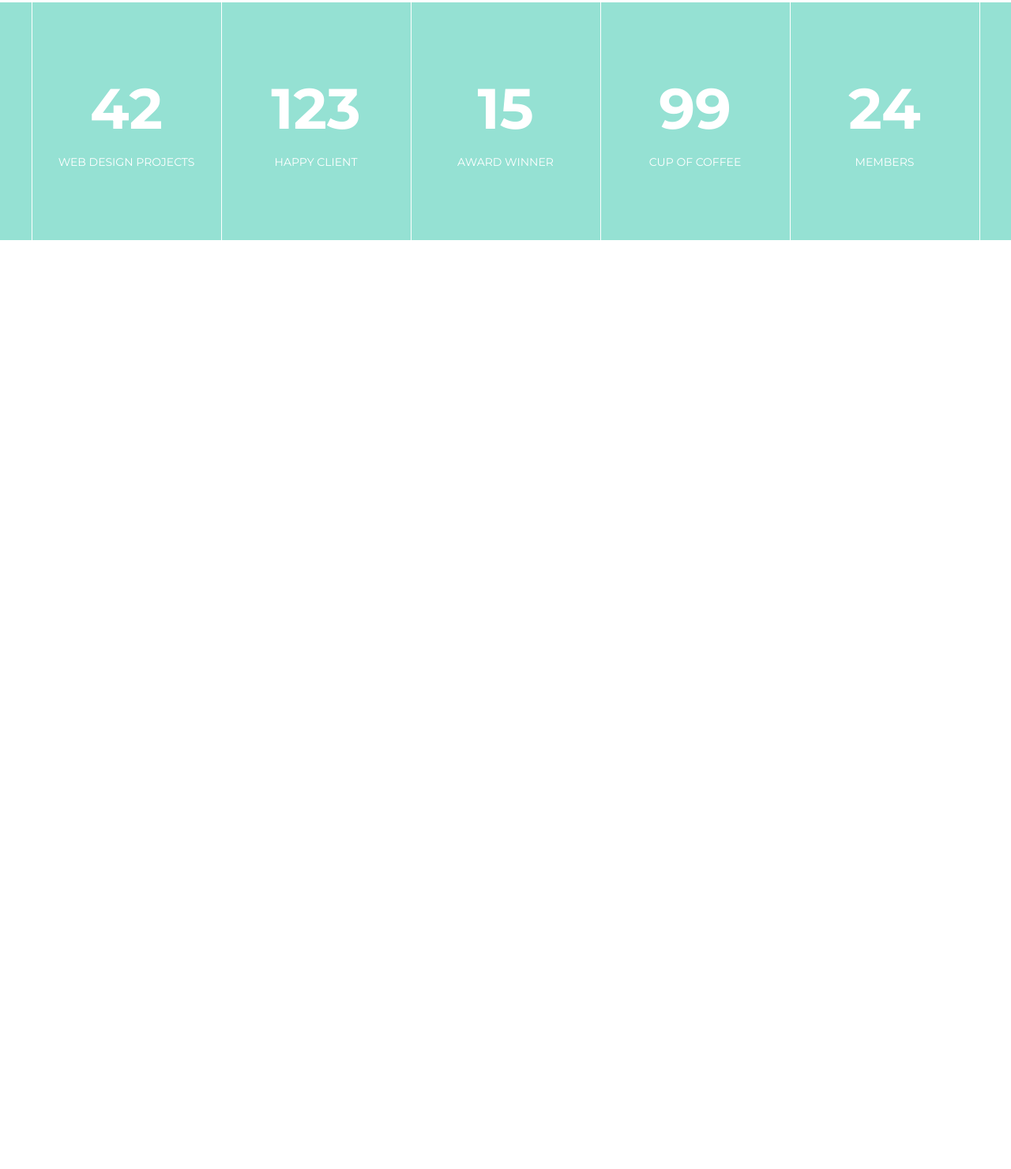
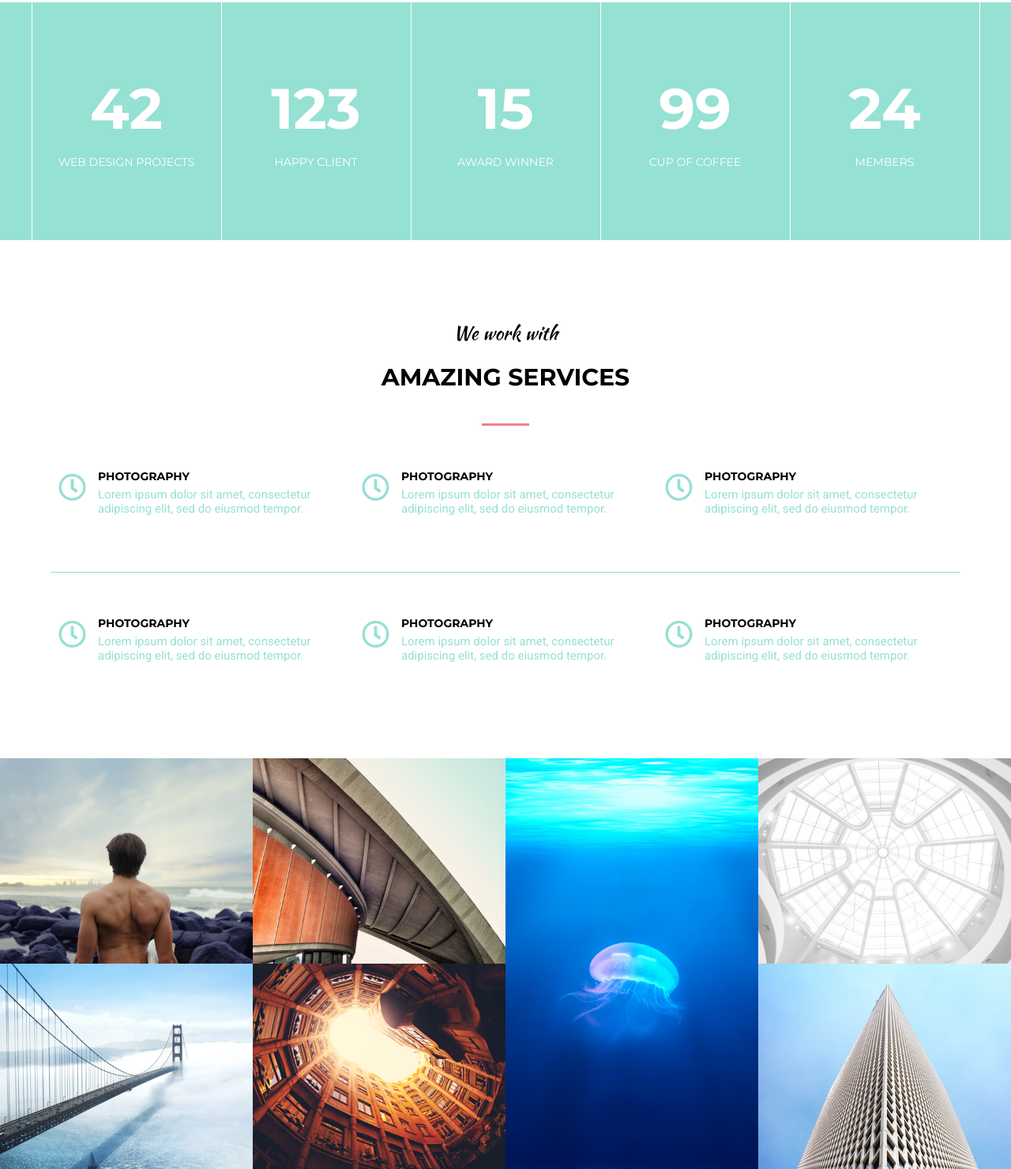
Before and after one commit to SuvStreet/HomeWork6_ORmedia, a plain HTML site: page index.html in a window 1280 px wide. Shown: the part 1552-3032 px from the top of the page at 79% size. Before the commit the page ends 1956 px from the top, so only its background shows below. Drawn offline with Linux system fonts and the light colour scheme.

Commit message:
add section4

```diff
--- a/index.html
+++ b/index.html
@@ -7,7 +7,7 @@
         <link rel="stylesheet" href="./style/style.css" />
         <link rel="shortcut icon" href="./img/icon.jpg" type="image/jpg" />
         <link rel="stylesheet" href="./style/style_img.css" />
-        <link rel="stylesheet" href="./style/media_request.css">
+        <link rel="stylesheet" href="./style/media_request.css" />
         <link
             href="https://fonts.googleapis.com/css2?family=Kaushan+Script&family=Montserrat:wght@400;700&family=Roboto:ital,wght@0,400;1,300&display=swap"
             rel="stylesheet"
@@ -118,6 +118,89 @@
                     </div>
                 </div>
             </section>
+            <section class="container4 center">
+                <p>We work with</p>
+                <h2>Amazing Services</h2>
+                <span>
+                    <i class="g_line_red2"></i>
+                </span>
+                <div class="grid_icon">
+                    <div class="item_icon">
+                        <i class="far fa-clock"></i>
+                        <h4>Photography</h4>
+                        <p>
+                            Lorem ipsum dolor sit amet, consectetur adipiscing
+                            elit, sed do eiusmod tempor.
+                        </p>
+                    </div>
+                    <div class="item_icon">
+                        <i class="far fa-clock"></i>
+                        <h4>Photography</h4>
+                        <p>
+                            Lorem ipsum dolor sit amet, consectetur adipiscing
+                            elit, sed do eiusmod tempor.
+                        </p>
+                    </div>
+                    <div class="item_icon">
+                        <i class="far fa-clock"></i>
+                        <h4>Photography</h4>
+                        <p>
+                            Lorem ipsum dolor sit amet, consectetur adipiscing
+                            elit, sed do eiusmod tempor.
+                        </p>
+                    </div>
+                    <div class="item_icon">
+                        <i class="far fa-clock"></i>
+                        <h4>Photography</h4>
+                        <p>
+                            Lorem ipsum dolor sit amet, consectetur adipiscing
+                            elit, sed do eiusmod tempor.
+                        </p>
+                    </div>
+                    <div class="item_icon">
+                        <i class="far fa-clock"></i>
+                        <h4>Photography</h4>
+                        <p>
+                            Lorem ipsum dolor sit amet, consectetur adipiscing
+                            elit, sed do eiusmod tempor.
+                        </p>
+                    </div>
+                    <div class="item_icon">
+                        <i class="far fa-clock"></i>
+                        <h4>Photography</h4>
+                        <p>
+                            Lorem ipsum dolor sit amet, consectetur adipiscing
+                            elit, sed do eiusmod tempor.
+                        </p>
+                    </div>
+                </div>
+            </section>
+
+            <section class="container10">
+                <div class="grid_cards">
+                    <div class="item">
+                        <img src="./img/grid/grid1.png" alt="grid1" />
+                    </div>
+                    <div class="item">
+                        <img src="./img/grid/grid2.png" alt="grid2" />
+                    </div>
+                    <div class="item">
+                        <img src="./img/grid/grid3.png" alt="grid3" />
+                    </div>
+                    <div class="item">
+                        <img src="./img/grid/grid4.png" alt="grid4" />
+                    </div>
+                    <div class="item">
+                        <img src="./img/grid/grid5.png" alt="grid5" />
+                    </div>
+                    <div class="item">
+                        <img src="./img/grid/grid6.png" alt="grid6" />
+                    </div>
+                    <div class="item">
+                        <img src="./img/grid/grid7.png" alt="grid7" />
+                    </div>
+                </div>
+            </section>
         </div>
     </body>
 </html>
--- a/style/media_request.css
+++ b/style/media_request.css
@@ -45,6 +45,13 @@
         border-bottom: 0.1px;
         border-color: white;
         border-style: solid;
+    }
+    .grid_cards{
+        grid-template-columns: 1fr 1fr;
+    }
+    .grid_cards .item:nth-child(3){
+        grid-column: 1/2;
+        grid-row: 2/4;
     }
 }
 
@@ -147,6 +154,11 @@
     .content p {
         font-size: 50px;
     }
+    .grid_cards{
+        grid-template-columns: 1fr;
+    }
+    .grid_cards .item:nth-child(3) {
+        grid-row: 3/5;
 }
 
 @media (max-width: 400px) {
--- a/style/style.css
+++ b/style/style.css
@@ -185,9 +185,6 @@ header {
     background-color: #95e1d3;
     text-align: center;
     text-transform: uppercase;
-
-    /* временно */
-    margin-bottom: 100px;
 }
 
 .cards_content{
@@ -220,3 +217,122 @@ header {
     color: white;
     padding-bottom: 90px;
 }
+
+.container4 p{
+    font-family: "Kaushan Script", cursive;
+    font-size: 24px;
+    margin-top: 100px;
+    font-weight: 400;
+    text-align: center;
+}
+
+.container4 h2{
+    font-size: 30px;
+    font-weight: bold;
+    text-align: center;
+    margin-top: 20px;
+    text-transform: uppercase;
+}
+
+.container4 .g_line_red2{
+    width: 60px;
+    height: 3px;
+    background-color: #f38181;
+    display: block;
+    margin: 0 auto;
+    margin-top: 40px;
+    margin-bottom: 50px;
+}
+
+.container4 .grid_icon{
+    display: grid;
+    grid-template-columns: 1fr 1fr 1fr;
+    grid-template-rows: 1fr 1fr;
+    grid-row-gap: 1px;
+    grid-column-gap: 0px;
+    background-color: #95e1d3;
+    margin-bottom: 100px;
+}
+
+.container4 .grid_icon .item_icon{
+    background-color: white;
+    /* border: 1px solid black; */
+    padding-left: 10px;
+    padding-top: 10px;
+    height: 125px;
+}
+
+.container4 .grid_icon .item_icon i{
+    color: #95e1d3;
+    font-size: 35px;
+}
+
+.container4 .grid_icon .item_icon:nth-child(4) i,
+.container4 .grid_icon .item_icon:nth-child(5) i,
+.container4 .grid_icon .item_icon:nth-child(6) i{
+    padding-top: 50px;
+}
+
+
+.container4 .grid_icon h4{
+    font-size: 14px;
+    text-transform: uppercase;
+    padding-left: 50px;
+    margin-top: -40px;
+}
+
+.container4 .grid_icon p{
+    font-family: 'Roboto', sans-serif;
+    font-size: 15px;
+    margin-top: 5px;
+    text-align: left;
+    padding-left: 50px;
+    color: #95e1d3;;
+}
+
+
+
+
+
+
+
+
+
+
+
+
+
+
+
+
+
+
+
+
+
+
+
+
+
+
+
+
+
+.grid_cards{
+    display: grid;
+    grid-template-columns: 1fr 1fr 1fr 1fr; /* repeat(1fr, 4) */
+    grid-template-rows: repeat(1fr, 2);
+    line-height: 0;
+}
+
+.grid_cards .item:nth-child(3){
+    grid-column: 3/4;
+    grid-row: 1/3;
+}
+
+.grid_cards .item img{
+    max-width: 100%;
+    width: 100%;
+    height: 100%;
+    object-fit: cover;
+}
```
Also changed, not shown: img/grid/grid1.png (added), img/grid/grid2.png (added), img/grid/grid3.png (added), img/grid/grid4.png (added), img/grid/grid5.png (added), img/grid/grid6.png (added), img/grid/grid7.png (added), img/hypster/img-1.png (added), img/hypster/img-2.png (added), img/hypster/img-3.png (added), img/hypster/img-4.png (added), img/hypster/img-5.png (added), img/hypster/img-6.png (added).
